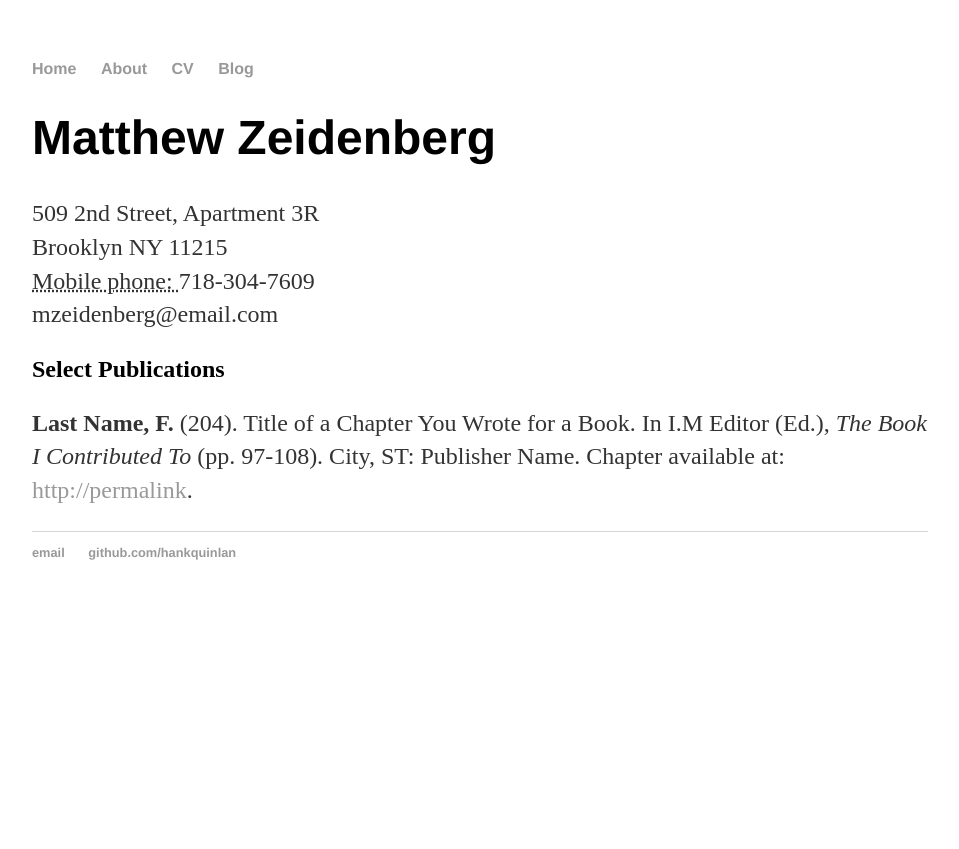
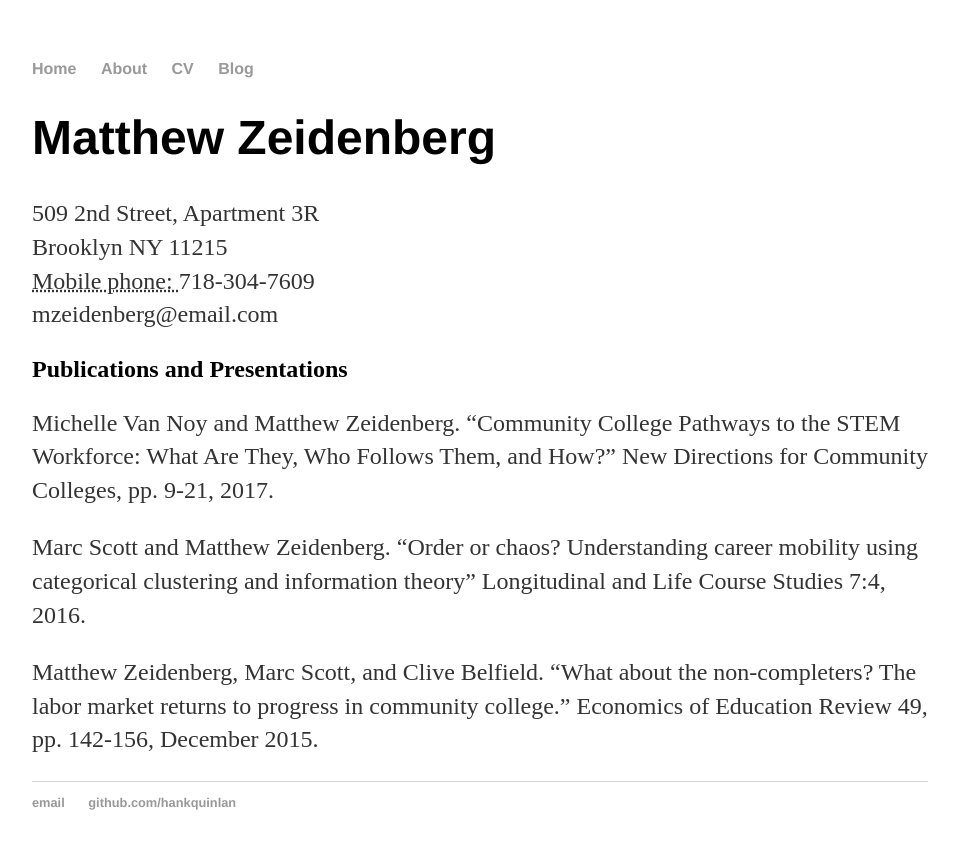
Before and after one commit to mzeidenberg/mzeidenberg.github.io, a Jekyll site: the page built from cv/index.html, in a window 1280 px wide. Shown: the top 849 px of the page, without its empty margins (160-1119 px from the left). Built offline with Jekyll 4.4.1, drawn with Linux system fonts in a browser that asks for light colours.

Commit message:
updated cv

```diff
--- a/cv/index.html
+++ b/cv/index.html
@@ -1,6 +1,6 @@
 ---
 layout: default
-title: Matt Zeidenberg's Personal Page
+title: Matthew Zeidenberg's CV
 ---
 <h1>Matthew Zeidenberg</h1>
 <p>
@@ -9,5 +9,11 @@ Brooklyn NY 11215<br>
 <abbr title="phone">Mobile phone: </abbr>718-304-7609<br>
 <span class="obfuscate">mzeidenberg@email.com</span>
 </p>
-<h2>Select Publications</h2>
-<p><strong>Last Name, F.</strong> (204). Title of a Chapter You Wrote for a Book. In I.M Editor (Ed.), <em>The Book I Contributed To</em> (pp. 97-108). City, ST: Publisher Name. Chapter available at: <a href="http://hankquinlan.github.io/cv/#">http://permalink</a>.
+<h2>Publications and Presentations</h2>
+<p>
+Michelle Van Noy and Matthew Zeidenberg. “Community College Pathways to the STEM Workforce: What Are They, Who Follows Them, and How?” New Directions for Community Colleges, pp. 9-21, 2017.
+<p>
+Marc Scott and Matthew Zeidenberg. “Order or chaos? Understanding career mobility using categorical clustering and information theory” Longitudinal and Life Course
+Studies 7:4, 2016.
+<p>
+Matthew Zeidenberg, Marc Scott, and Clive Belfield. “What about the non-completers? The labor market returns to progress in community college.” Economics of Education Review 49,  pp. 142-156, December 2015.
```
